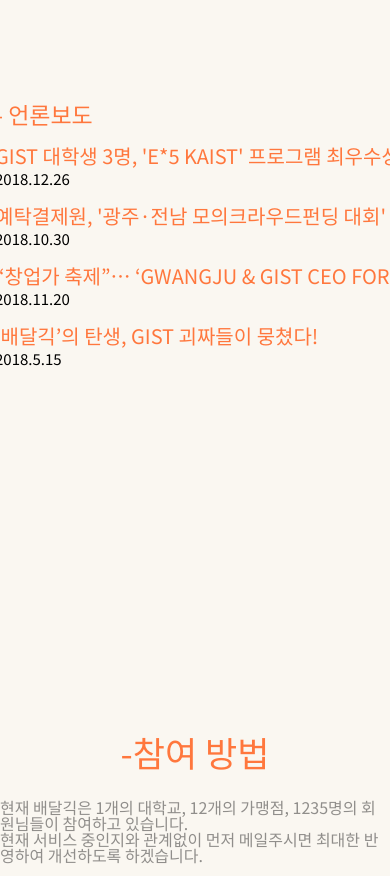
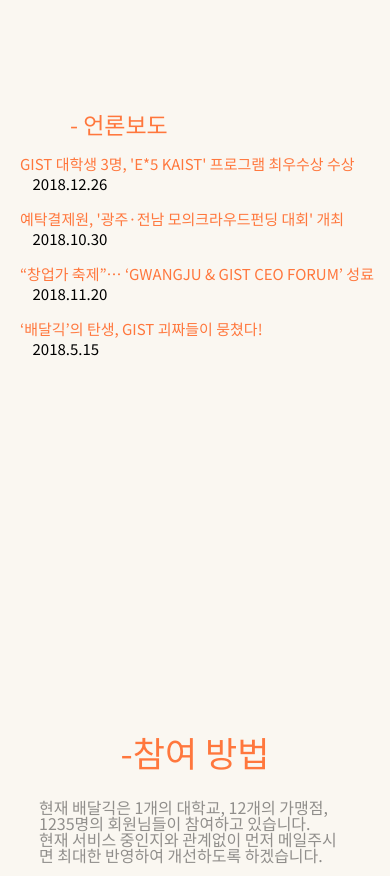
Before and after one commit to jinhoin/geekPage, a plain HTML site: page index.html in a window 390 px wide. Shown: the part 1179-2055 px from the top of the page. Drawn offline with nearby package versions, Linux system fonts and the light colour scheme; some packages are replaced by stand-ins of ours; a script that the page names is missing; files whose address does not match are found by name.

Commit message:
css update

```diff
--- a/asset/css/mobile.css
+++ b/asset/css/mobile.css
@@ -51,8 +51,36 @@
     }
      ul.geek_news_lists{
        width: auto;
+       display: grid;
+       grid-template-columns: 500px ;
+       font-size:  15px;
+    }
+
+    ul.geek_news_lists li.geek_news_list{
+        margin-bottom: 15px;
+    text-decoration: none;
+    margin-left: 5%;
+    width: 500px;
+    /* border: 1px solid black; */
+    cursor: pointer;
+    /* border: 1px solid black; */
+    display: flex;
+    flex-direction: column;
+    justify-content: center;
+    align-items: center;
+    padding-bottom: 5px;
+    }
+    .open_apply{
+        width: 90vw;
+    }
+    .open_apply label{
+        font-size: 4vw;
     }
     .open_apply_input_row{
-        width: 70vw;
+        width: 80vw;
+
+    }
+    .geek_intro_text2{
+        width: 80vw;
     }
 }
--- a/asset/css/section_container.css
+++ b/asset/css/section_container.css
@@ -152,31 +152,35 @@
     }
 
     ul.geek_news_lists li.geek_news_list{
-    margin-bottom: 15px;
+      /* border: 1px solid black; */
+         margin-bottom: 15px;
     text-decoration: none;
-    margin-left: 25%;
-    width: 800px;
-    /* border: 1px solid black */
+    margin-left: 5%;
+    width: 100%;
     cursor: pointer;
-    /* border: 1px solid black; */
     display: flex;
     flex-direction: column;
     justify-content: center;
+    align-items: center;
     padding-bottom: 5px;
-
     }
     ul.geek_news_lists li a{
     text-decoration: none;
     color: var(--color-main);
+    display: flex;
+    justify-content: flex-start;
+    width: 80%;
 
     }
     ul.geek_news_lists li span{
-    color: black;
-    font-size: 15px;
-    /* border: 1px solid black; */
-    width: 100%;
-    /* text-align: left; */
-    margin-top: 5px;
+      color: black;
+      font-size: 15px;
+      width: 100%;
+      margin-top: 5px;
+      display: flex;
+      align-items: flex-start;
+      justify-content: flex-start;
+      padding-left: 25%;
 
 
 
@@ -231,7 +235,7 @@
 
     .open_apply_input_row .icon{
       font-size: 35px;
-      padding-left: 15%;
+      padding-left: 10%;
       display: flex;
       justify-content: center;
       align-items: center;
--- a/index.html
+++ b/index.html
@@ -219,7 +219,7 @@
       const geek_page_list = document.querySelector('.geek_page_list');
       const page_btns = geek_page_list.getElementsByClassName('geek_page_move');
       const section_container = document.querySelector('.section-container');
-
+      const header_home = document.querySelector('.geek_header_title');
 
       section_container.addEventListener('scroll', function(e) {
         console.log(e);
```
